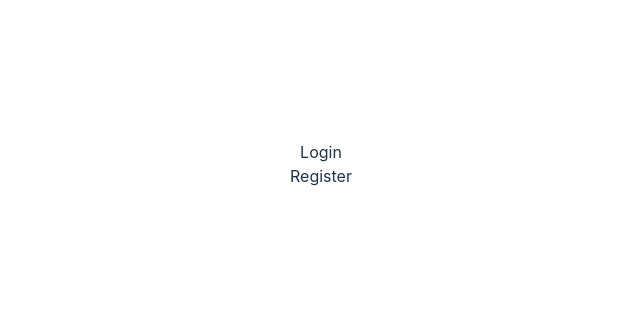
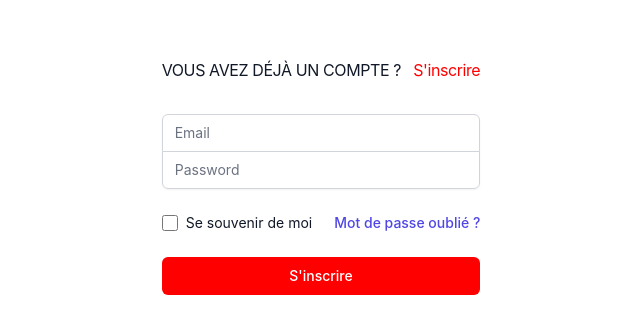
Before and after one commit to Dieumerci-M2/Saitama-minset, a React (Vite) app: page / in a window 1280 px wide. Shown: the part 236-570 px from the top of the page, without its empty margins (319-959 px from the left). Built offline with nearby package versions, Linux system fonts and the light colour scheme.

Commit message:
feat: add login tailwind component

```diff
--- a/index.html
+++ b/index.html
@@ -2,10 +2,12 @@
 <html lang="en">
   <head>
     <meta charset="UTF-8" />
-    <link rel="icon" type="image/svg+xml" href="/vite.svg" />
+    <!-- <link rel="icon" type="image/svg+xml" href="/vite.svg" /> -->
     <meta name="viewport" content="width=device-width, initial-scale=1.0" />
-    <title>Vite + React</title>
+
+    <title> Saitama mindset</title>
   </head>
+  <script src="https://cdn.tailwindcss.com"></script>
   <body>
     <div id="root"></div>
     <script type="module" src="/src/main.jsx"></script>
--- a/src/components/Login.jsx
+++ b/src/components/Login.jsx
@@ -2,7 +2,81 @@
 
 function Login() {
   return (
-    <div>Login</div>
+    <>
+      <div className="flex min-h-full items-center justify-center py-12 px-4 sm:px-6 lg:px-8">
+        <div className="w-full max-w-md space-y-8">
+          <div>
+            <h2 className="mt-6 text-center text-1xl font-normal tracking-tight text-gray-900">
+              VOUS AVEZ DÉJÀ UN COMPTE ? <span className='ml-2 text-[red] cursor-pointer text:hover-indigo-600'> S'inscrire</span>
+            </h2>
+          </div>
+          <form className="mt-8 space-y-6" action="#" method="POST">
+            <input type="hidden" name="remember" defaultValue="true" />
+            <div className="-space-y-px rounded-md shadow-sm">
+              <div>
+                <label htmlFor="email-address" className="sr-only">
+                  Votre adresse mail
+                </label>
+                <input
+                  id="email-address"
+                  name="email"
+                  type="email"
+                  autoComplete="email"
+                  required
+                  className="relative block w-full appearance-none rounded-none rounded-t-md border border-gray-300 px-3 py-2 text-gray-900 placeholder-gray-500 focus:z-10 focus:border-indigo-500 focus:outline-none focus:ring-indigo-500 sm:text-sm"
+                  placeholder="Email"
+                />
+              </div>
+              <div>
+                <label htmlFor="password" className="sr-only">
+                  Mot de passe
+                </label>
+                <input
+                  id="password"
+                  name="password"
+                  type="password"
+                  autoComplete="current-password"
+                  required
+                  className="relative block w-full appearance-none rounded-none rounded-b-md border border-gray-300 px-3 py-2 text-gray-900 placeholder-gray-500 focus:z-10 focus:border-indigo-500 focus:outline-none focus:ring-indigo-500 sm:text-sm"
+                  placeholder="Password"
+                />
+              </div>
+            </div>
+
+            <div className="flex items-center justify-between">
+              <div className="flex items-center">
+                <input
+                  id="remember-me"
+                  name="remember-me"
+                  type="checkbox"
+                  className="h-4 w-4 rounded border-gray-300 text-indigo-600 focus:ring-indigo-500"
+                />
+                <label htmlFor="remember-me" className="ml-2 block text-sm text-gray-900">
+                  Se souvenir de moi
+                </label>
+              </div>
+
+              <div className="text-sm">
+                <a href="#" className="font-medium text-indigo-600 hover:text-indigo-500">
+                Mot de passe oublié ?
+                </a>
+              </div>
+            </div>
+
+            <div>
+              <button
+                type="submit"
+                className="flex bg-[red] group relative flex w-full justify-center rounded-md border border-transparent py-2 px-4 text-sm font-medium text-white hover:bg-indigo-700 focus:outline-none focus:ring-2 focus:ring-indigo-500 focus:ring-offset-2"
+              >
+                <span className="flex absolute inset-y-0 left-0 flex items-center pl-3">
+                </span>
+                S'inscrire
+              </button>
+            </div>
+          </form>
+        </div>
+      </div>
+    </>
   )
 }
 
--- a/src/components/Register.jsx
+++ b/src/components/Register.jsx
@@ -2,7 +2,7 @@
 
 function Register() {
   return (
-    <div>Register</div>
+    <div></div>
   )
 }
 
```
